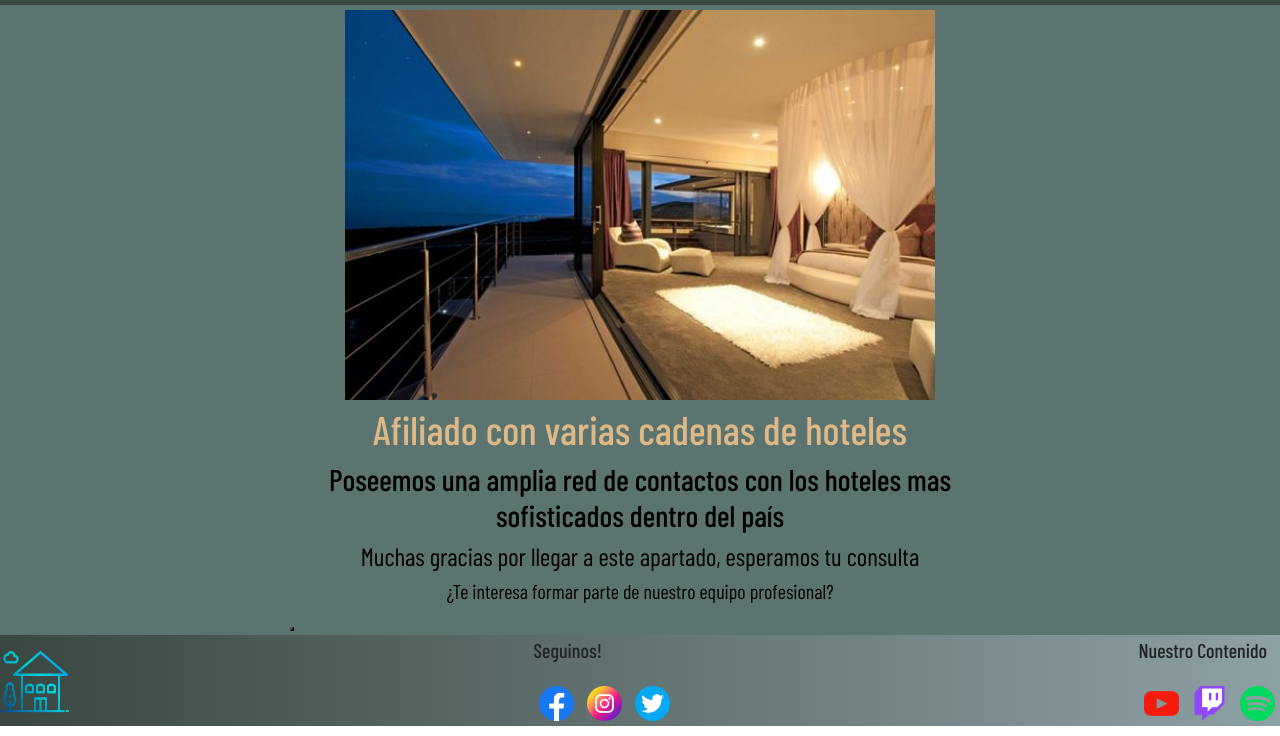
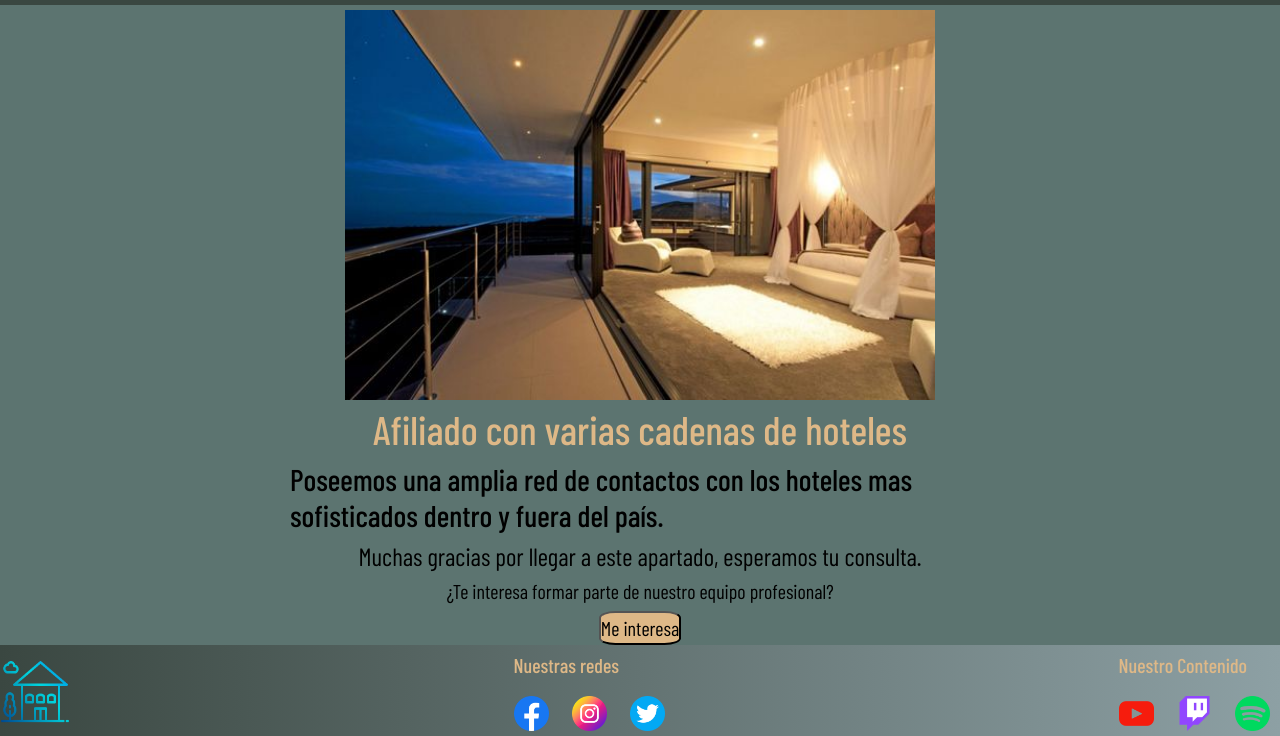
Before and after one commit to Hugonce/Huggsviviendas, a website: page pages/nosotros.html in a window 1280 px wide. Shown: the part 1929-2665 px from the top of the page. Drawn offline with nearby package versions, Linux system fonts and the light colour scheme; a web font is replaced by a local one.

Commit message:
quieroterminar

```diff
--- a/pages/nosotros.html
+++ b/pages/nosotros.html
@@ -77,10 +77,10 @@
             <img src="../img/habitacion-5.jpg" alt="Habitacion de hotel">
             <div>
                 <h2>Afiliado con varias cadenas de hoteles</h2>
-                <h3>Poseemos una amplia red de contactos con los hoteles mas sofisticados dentro del país</h3>
-                <h4>Muchas gracias por llegar a este apartado, esperamos tu consulta</h4>
+                <h3>Poseemos una amplia red de contactos con los hoteles mas sofisticados dentro y fuera del país.</h3>
+                <h4>Muchas gracias por llegar a este apartado, esperamos tu consulta.</h4>
                 <h5>¿Te interesa formar parte de nuestro equipo profesional? </h5>
-                <button></button>
+                <button>Me interesa</button>
             </div>
 
         </section>
@@ -90,7 +90,7 @@
         <section>
             <a href="./index.html"><img src="../img/casa.png" alt="Logo Huggs"></a>
             <div class="redes">
-                <p>Seguinos!</p>
+                <p>Nuestras redes</p>
                 <a href="https://www.facebook.com/" target="_blank"><img src="../img/facebook.png" alt="Logo Facebook"></a>
                 <a href="https://www.instagram.com/" target="_blank"><img src="../img/instagram.png" alt="Logo Instagram"></a>
                 <a href="https://twitter.com/" target="_blank"><img src="../img/twitter.png" alt="Logo Twitter"></a>
--- a/scss/components/_footer.scss
+++ b/scss/components/_footer.scss
@@ -11,13 +11,15 @@ footer{
         }
         .redes{
                 p{
-                    @include letra (500, 20px)
+                    @include letra (500, 20px);
+                    color: nth($paleta-colores, 6);
+                    padding: 5px 0 0 10px;
                 }
                 a{
                     img{
                         transition: 1s;
                         @include medidas(35px, 35px);
-                        margin: 5px;
+                        margin: 0 10px 5px 10px;
                         &:hover{
                             transform: scale(1.2);
                         }
@@ -26,13 +28,15 @@ footer{
         }
         .contenido{
                     p{
-                        @include letra (500, 20px)
+                        @include letra (500, 20px);
+                        color: nth($paleta-colores, 6);
+                        padding: 5px 0 0 10px;
                     }
                     a{
                         img{
                             transition: 1s;
                             @include medidas(35px, 35px);
-                            margin: 5px;
+                            margin: 0 10px 5px 10px;
                             &:hover{
                                 transform: scale(1.2);
                             }
--- a/scss/components/_nosotros.scss
+++ b/scss/components/_nosotros.scss
@@ -57,25 +57,27 @@
     background-color: nth($paleta-colores, 7);
     div{
         width: 700px;
+        @include flex(flex, column, center, center, wrap);
         h2{
-            text-align: center;
             @include letra(500, 40px);
             color: nth($paleta-colores, 6);
         }
         h3{
-            text-align: center;
             @include letra(500, 30px);
             color: nth($paleta-colores, 1);
         }
         h4{
-            text-align: center;
             @include letra(400, 25px);
             color: nth($paleta-colores, 1);
         }
         h5{
-            text-align: center;
             @include letra(400, 20px);
             color: nth($paleta-colores, 1);
+        }
+        button{
+            background-color: nth($paleta-colores, 6);
+            @include letra(400, 20px);
+            border-radius: 20%;
         }
     }
     img{
```
Also changed, not shown: index.html (+1 -1 lines), pages/contacto.html (+1 -1 lines), pages/galeria.html (+1 -1 lines), pages/venta.html (+4 -4 lines), css/estilos.css.
